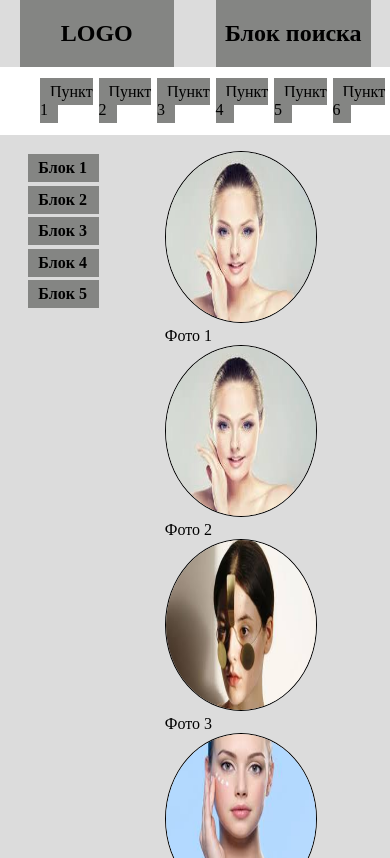
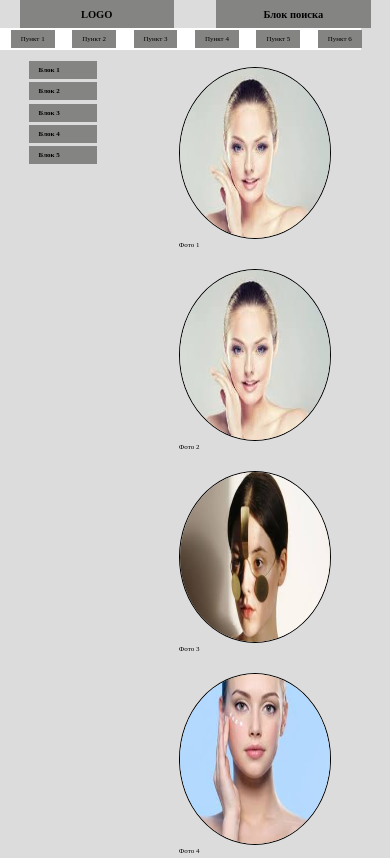
Before and after one commit to DmitryPushkarev91/Dmitry, a plain HTML site: page 4/4.3/index.html in a window 390 px wide. Shown: the top 858 px of the page. Drawn offline with Linux system fonts and the light colour scheme.

Commit message:
repair 4.3 HM

```diff
--- a/4/4.3/style.css
+++ b/4/4.3/style.css
@@ -1,5 +1,4 @@
 html, body {
-    height: 100%;
     padding: 0;
     margin: 0;
 }
@@ -12,7 +11,6 @@ li {
 }
 .wrapper {
     width: 100%;
-    min-height: 100%;
     display: flex;
     flex-direction: column;
     align-items: center;
@@ -22,26 +20,25 @@ li {
 
 header {
     width: 90% ;
-    height: 10%;
     display: flex;
     justify-content: space-between;
 }
 
 header .logo {
-    height: 100%;
+
     width: 44%;
     background-color: #848583;
     text-align: center;
 }
 header .search {
-    height: 100%;
+
     width: 44%;
     background-color:  #848583;
     text-align: center;
 }
 .menu {
     width: 100%;
-    max-height: 10%;
+
     background-color: #fff;
     justify-content: center;
 }
@@ -70,8 +67,6 @@ header .search {
     display: flex;
     flex-direction: column;
     margin-left: -15%;
-
-
 }
 
 .content_sidebar ul li {
@@ -84,16 +79,17 @@ header .search {
 }
 .content .content_photo {
     display: flex;
-   justify-content: center;
+    justify-content: center;
 }
 .content_photo ul {
-    width: 70%;
+    width: 60%;
     display: flex;
     flex-wrap: wrap;
     justify-content: space-between;
 }
 .content_photo ul li {
-     margin: 0 20px 0 20px;
+     margin: 10px 20px 10px 20px;
+
 }
 img {
     width: 150px;
@@ -117,4 +113,19 @@ footer h3 {
     footer h3{
         display: contents;
     }
+
 }
+
+@media screen and (max-width:615px) {
+    .wrapper {
+        font-size: 7px;
+    }
+.menu {
+    margin-left: -15%;
+}
+
+.content_photo ul li {
+    margin: 10px 20px 10px 20px;
+}
+
+}
```
Also changed, not shown: 1 other file.
